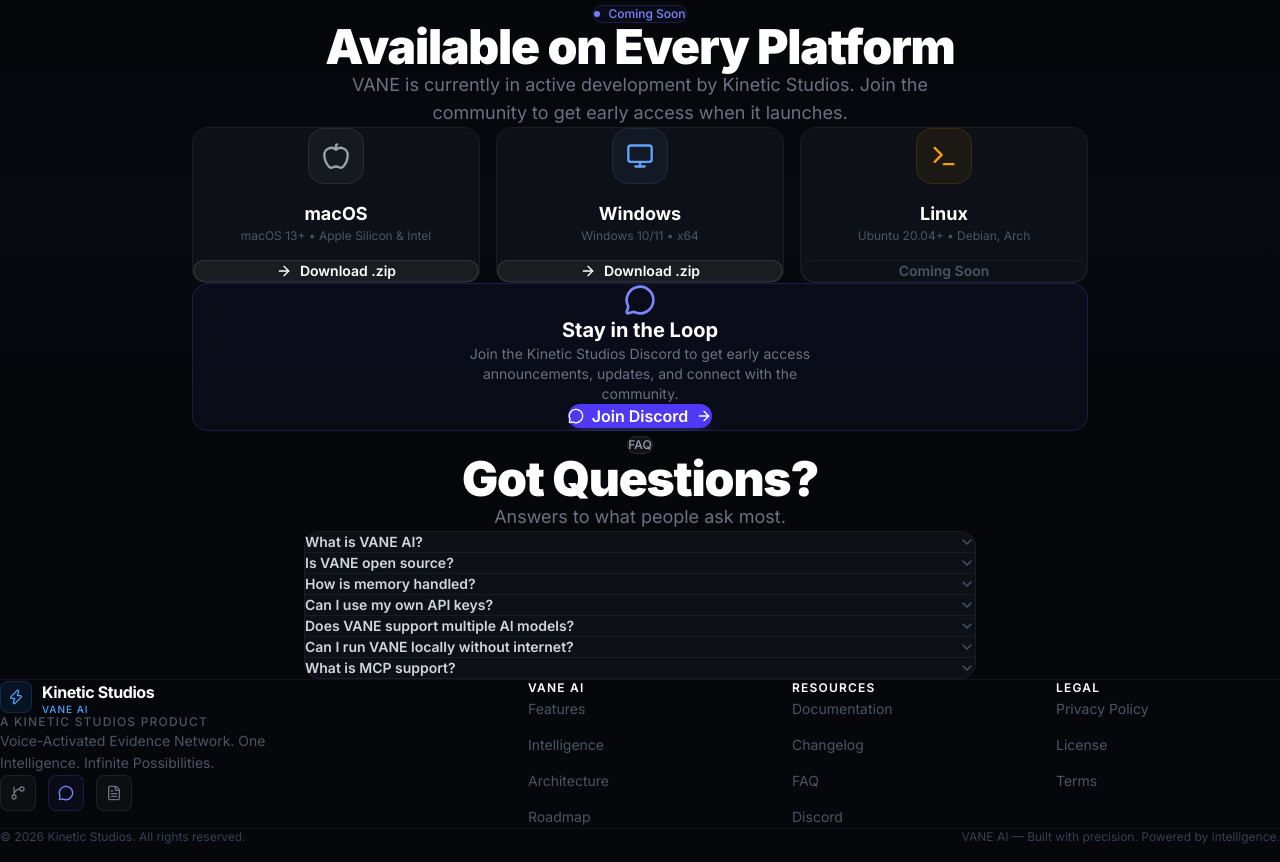
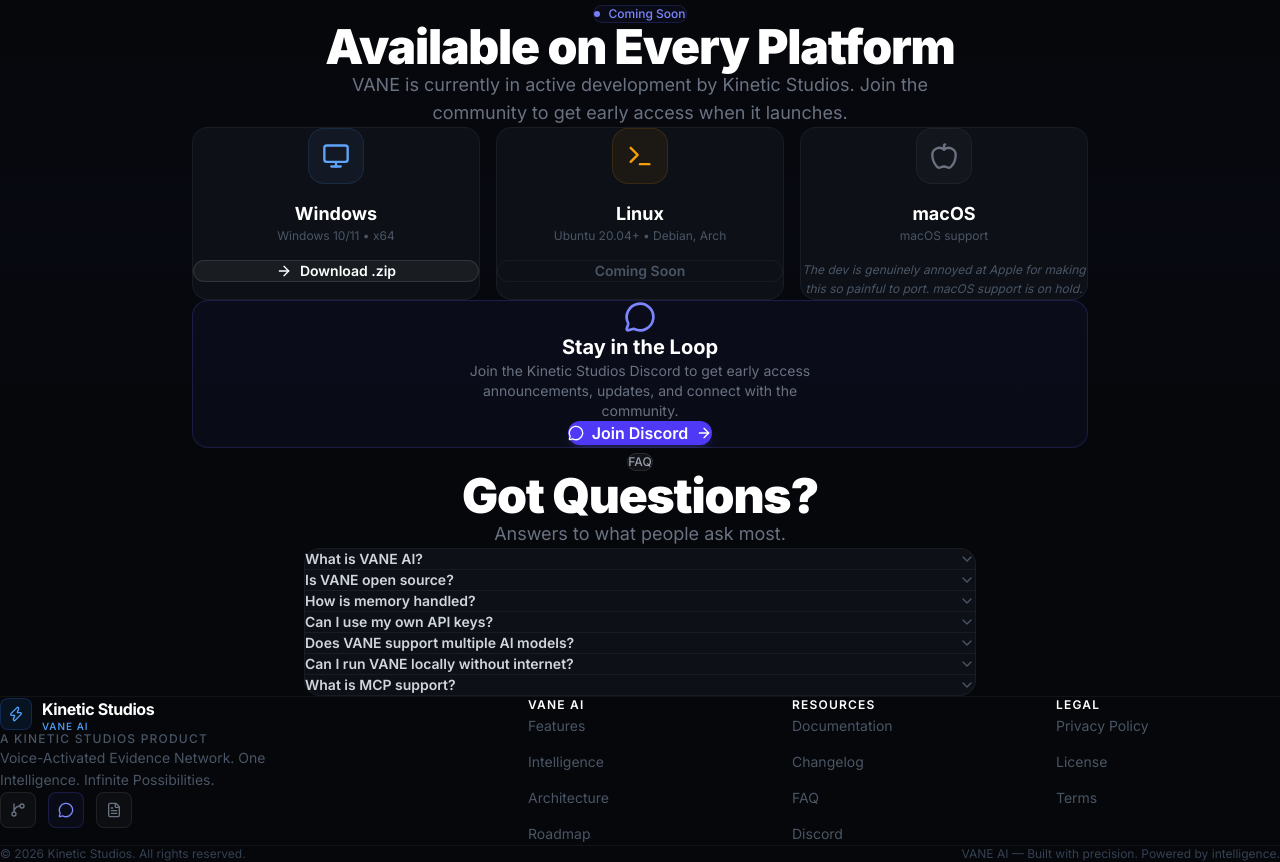
Before and after one commit to Anish193/VANE, a Next.js app: page / in a window 1280 px wide. Shown: the part 2912-3774 px from the top of the page. Built offline with nearby package versions, Linux system fonts and the light colour scheme.

Commit message:
Replace macOS download with dev annoyance note

```diff
--- a/src/components/Download.tsx
+++ b/src/components/Download.tsx
@@ -3,22 +3,16 @@
 import { motion } from "framer-motion";
 import { useInView } from "framer-motion";
 import { useRef } from "react";
-import { MessageCircle, Monitor, Apple, Terminal, ArrowRight } from "lucide-react";
+import { MessageCircle, Monitor, Terminal, ArrowRight, Apple } from "lucide-react";
 
 const platforms = [
-  {
-    icon: Apple,
-    name: "macOS",
-    desc: "macOS 13+ • Apple Silicon & Intel",
-    color: "#9CA3AF",
-    downloadUrl: "https://drive.google.com/uc?export=download&id=1_xUheqC79RzeI5U6soEWIK_ivXQFWhvb",
-  },
   {
     icon: Monitor,
     name: "Windows",
     desc: "Windows 10/11 • x64",
     color: "#60A5FA",
     downloadUrl: "https://drive.google.com/uc?export=download&id=1uStxt3lzfC4MgbYnmO9qgoZQ8tEKxAg4",
+    note: null,
   },
   {
     icon: Terminal,
@@ -26,6 +20,15 @@ const platforms = [
     desc: "Ubuntu 20.04+ • Debian, Arch",
     color: "#F59E0B",
     downloadUrl: null,
+    note: null,
+  },
+  {
+    icon: Apple,
+    name: "macOS",
+    desc: "macOS support",
+    color: "#6B7280",
+    downloadUrl: null,
+    note: "The dev is genuinely annoyed at Apple for making this so painful to port. macOS support is on hold.",
   },
 ];
 
@@ -88,7 +91,9 @@ export default function DownloadSection() {
                   <p className="text-gray-600 text-xs mt-1">{platform.desc}</p>
                 </div>
 
-                {platform.downloadUrl ? (
+                {platform.note ? (
+                  <p className="text-gray-600 text-xs italic leading-relaxed">{platform.note}</p>
+                ) : platform.downloadUrl ? (
                   <a
                     href={platform.downloadUrl}
                     target="_blank"
```
